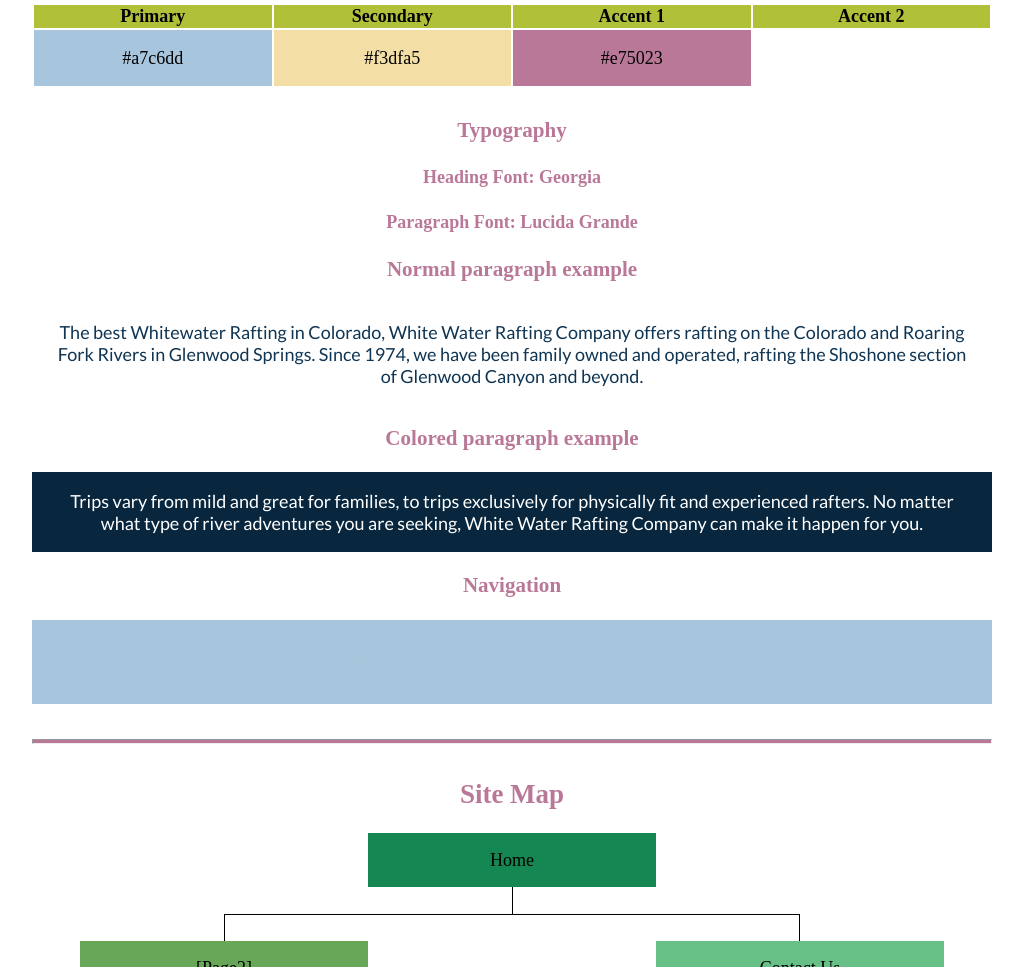
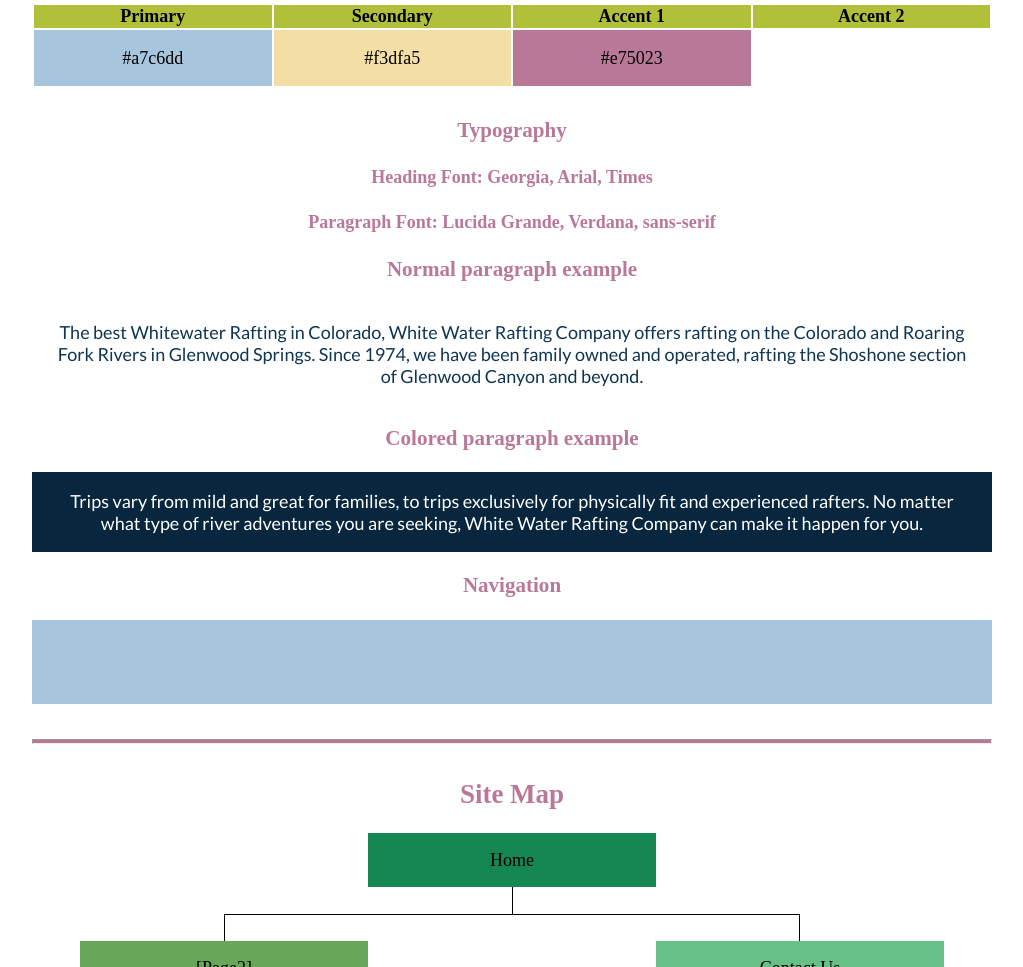
Before and after one commit to cristianodelgado/wwr, a plain HTML site: page site-plan-rafting.html in a window 1280 px wide. Shown: the part 1318-2285 px from the top of the page, without its empty margins (128-1151 px from the left). Drawn offline with Linux system fonts and the light colour scheme; a web font is replaced by a local one.

Commit message:
mejorando fuente

```diff
--- a/site-plan-rafting.html
+++ b/site-plan-rafting.html
@@ -68,11 +68,11 @@
     <!-- Choose a font for your paragraphs (body copy) and headlines. What font(s) have you chosen? Think also about which of your colors above you might use for background and font colors. -->
 
     <h4>
-      Heading Font: Georgia
+      Heading Font: Georgia, Arial, Times
       <!-- change this -->
     </h4>
     <h4>
-      Paragraph Font: Lucida Grande
+      Paragraph Font: Lucida Grande, Verdana, sans-serif
       <!-- change this -->
     </h4>
     <h3>Normal paragraph example</h3>
```
